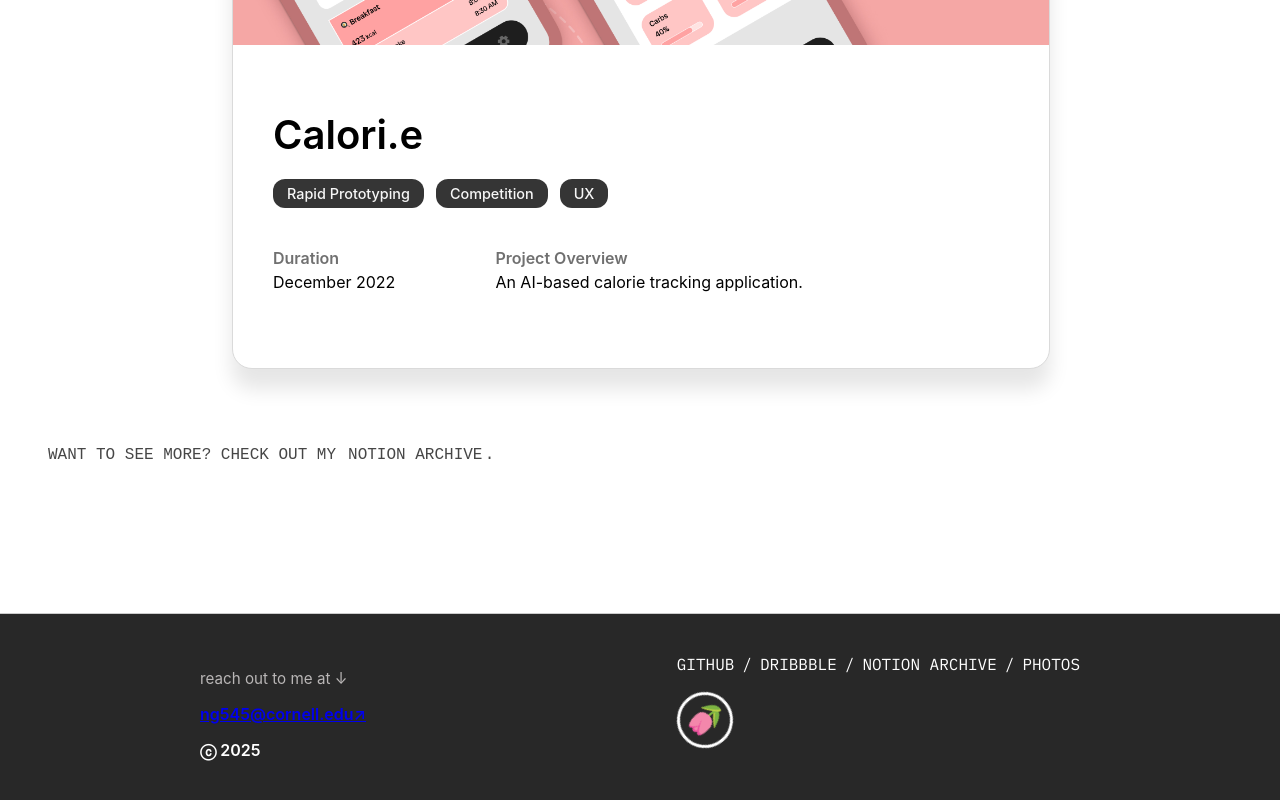
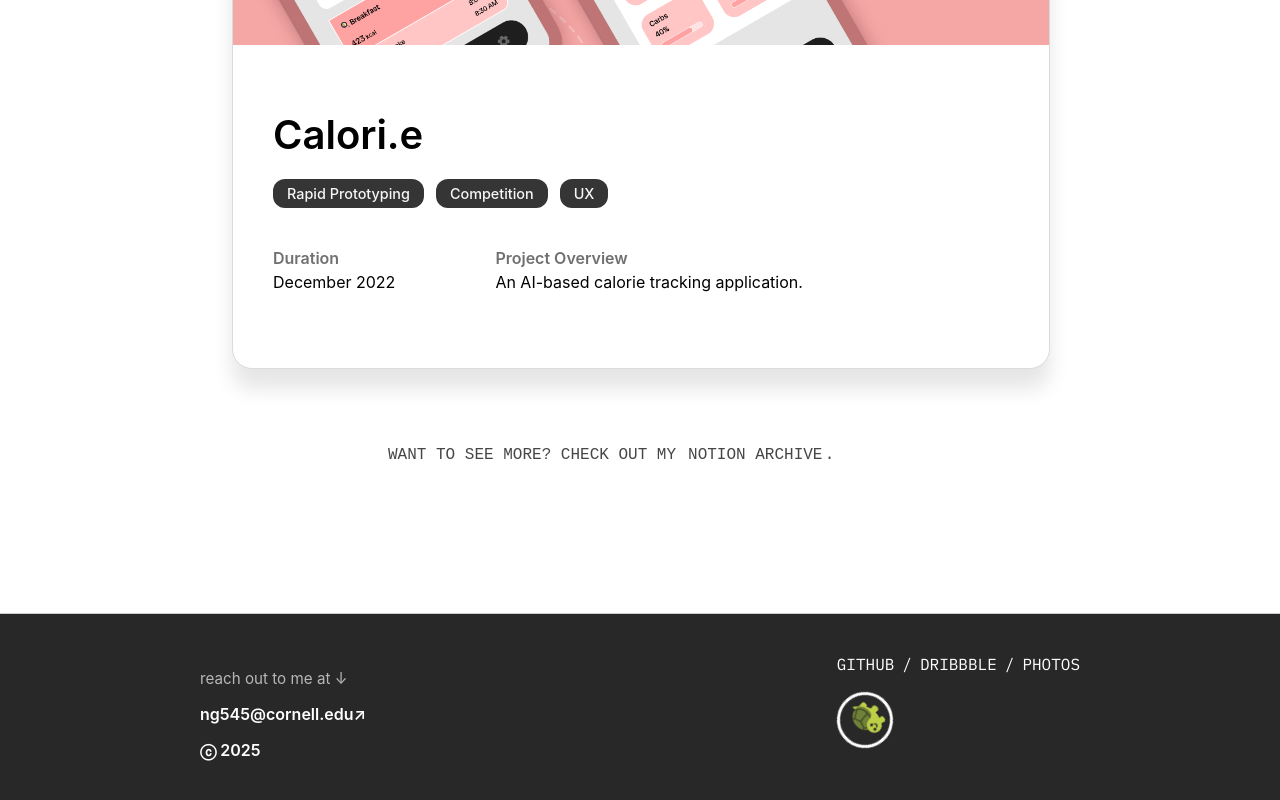
Before and after one commit to tissuepy/tissueportfolio2025, a React (Vite) app: page / in a window 1280 px wide. Shown: the part 4139-4939 px from the top of the page. Built offline with nearby package versions, Linux system fonts and the light colour scheme.

Commit message:
links update - icons
updated stuff here and there. a little bit of this and a little bit of that

```diff
--- a/src/About.jsx
+++ b/src/About.jsx
@@ -1,6 +1,5 @@
 // About.jsx
 import './About.css';
-import icon2 from './assets/om.png';
 import profileImage from './assets/profile.jpg'; // Replace with your actual image
 import img1 from './assets/cornell.jpg';
 import img2 from './assets/studio1.jpg';
@@ -195,18 +194,18 @@ function About() {
 
         <div className="footer-right">
           <div className="footer-links">
-            <a href="#" className="footer-link">GITHUB</a>
+            <a href="https://github.com/tissuepy" className="footer-link">GITHUB</a>
             <span>/</span>
-            <a href="#" className="footer-link">DRIBBLE</a>
+            <a href="https://dribbble.com/ngannu2" className="footer-link">DRIBBBLE</a>
             <span>/</span>
-            <a href="#" className="footer-link">NOTION ARCHIVE</a>
+            <a href="https://easy-iron-95a.notion.site/Nitish-s-UX-Design-Archive-19534c722e428091bdd8cec96de8dd65" className="footer-link">NOTION ARCHIVE</a>
             <span>/</span>
-            <a href="#" className="footer-link">PHOTOS</a>
+            <a href="https://vsco.co/nitissue/gallery" className="footer-link">PHOTOS</a>
           </div>
 
           <div className="rotating-icon-wrapper">
             <div className="rotating-icon-container">
-              <img src={icon2} alt="rotating icon" className="rotating-icon" />
+              <h1>🐢</h1>
             </div>
           </div>
         </div>
--- a/src/Home.jsx
+++ b/src/Home.jsx
@@ -141,34 +141,32 @@ function Home() {
           ))}
         </div>
 
-        <div className="more-projects-text" style={{ position: 'absolute', top: '96%', transform: 'translateY(-50%)', padding: '0 1rem', fontSize: '1rem', color: '#464646', fontFamily: 'monospace' }}>
-          WANT TO SEE MORE? CHECK OUT MY <a href="https://your-notion-link.com" target="_blank" rel="noopener noreferrer">NOTION ARCHIVE</a>.
+        <p className="more-projects-text">
+        <p style={{ position: 'absolute', top: '96%', transform: 'translateY(-50%)', padding: '0 1rem', fontSize: '1rem', color: '#464646',  fontFamily: 'monospace' , margin: 0 }}> WANT TO SEE MORE? CHECK OUT MY <a href="https://easy-iron-95a.notion.site/Nitish-s-UX-Design-Archive-19534c722e428091bdd8cec96de8dd65" target="_blank"> NOTION ARCHIVE</a>. </p>
+        </p>
         </div>
-      </div>
 
       <footer className="footer">
         <div className="footer-left">
           <p className="footer-thankyou">reach out to me at ↓</p>
           <p className="footer-email">
-            <a href="mailto:ng545@cornell.edu" className="email-link">ng545@cornell.edu↗</a>
+            <p className="email-link">ng545@cornell.edu↗</p>
           </p>
           <p className="footer-email">ⓒ 2025</p>
         </div>
 
         <div className="footer-right">
           <div className="footer-links">
-            <a href="https://github.com/yourusername" className="footer-link" target="_blank" rel="noopener noreferrer">GITHUB</a>
+            <a href="https://github.com/tissuepy" className="footer-link" target="_blank" rel="noopener noreferrer">GITHUB</a>
             <span>/</span>
-            <a href="https://dribbble.com/yourusername" className="footer-link" target="_blank" rel="noopener noreferrer">DRIBBBLE</a>
+            <a href="https://dribbble.com/ngannu2" className="footer-link" target="_blank" rel="noopener noreferrer">DRIBBBLE</a>
             <span>/</span>
-            <a href="https://your-notion-link.com" className="footer-link" target="_blank" rel="noopener noreferrer">NOTION ARCHIVE</a>
-            <span>/</span>
-            <a href="https://photoslink.com" className="footer-link" target="_blank" rel="noopener noreferrer">PHOTOS</a>
+            <a href="https://vsco.co/nitissue/gallery" className="footer-link" target="_blank" rel="noopener noreferrer">PHOTOS</a>
           </div>
 
           <div className="rotating-icon-wrapper">
             <div className="rotating-icon-container">
-              <h1>🌷</h1>
+              <h1>🐢</h1>
             </div>
           </div>
         </div>
--- a/src/index.css
+++ b/src/index.css
@@ -11,15 +11,6 @@
   text-rendering: optimizeLegibility;
   -webkit-font-smoothing: antialiased;
   -moz-osx-font-smoothing: grayscale;
-}
-
-a {
-  font-weight: 500;
-  color: #646cff;
-  text-decoration: inherit;
-}
-a:hover {
-  color: #535bf2;
 }
 
 body {
```
Also changed, not shown: 1 other file (tests, documents, lock files or other folders).
